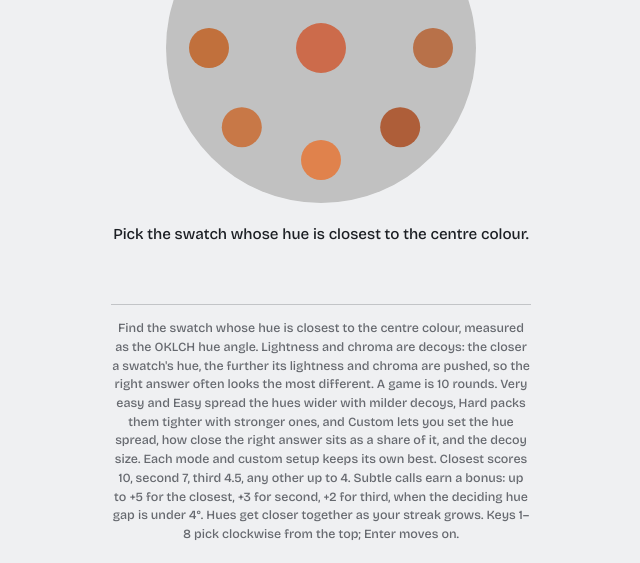
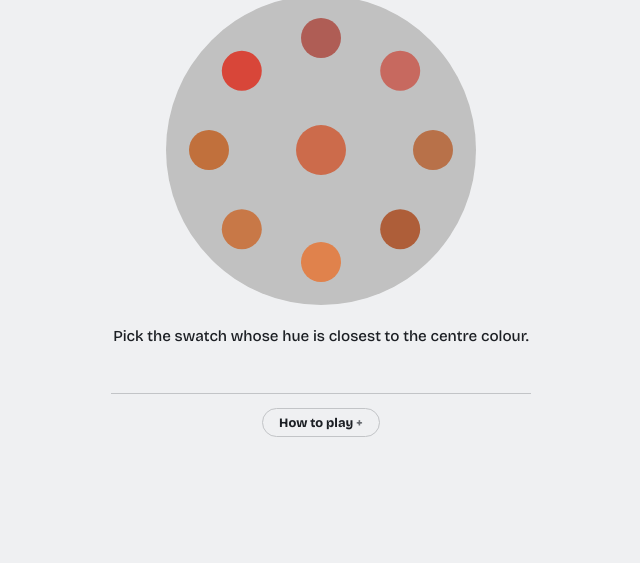
Before and after one commit to trevorandersen/HueMatch, a plain HTML site: page index.html in a window 1280 px wide. Shown: the part 245-808 px from the top of the page, without its empty margins (319-959 px from the left). Drawn offline with nearby package versions, Linux system fonts and the light colour scheme.

Commit message:
Hide the rules behind a How to play button
Co-Authored-By: Claude Opus 5.5 <noreply@anthropic.com>
Claude-Session: https://claude.ai/code/session_01Qf4ZPBbqjgEznqGFXznWMz

```diff
--- a/index.html
+++ b/index.html
@@ -135,7 +135,16 @@ h1 { font-size: 1.6rem; font-weight: 750; letter-spacing: -0.02em; margin: 0; te
   border: 0; border-radius: 999px; padding: 10px 22px; cursor: pointer;
 }
 .next:focus-visible { outline: 2px solid var(--fg); outline-offset: 3px; }
-.foot { font-size: 0.78rem; color: var(--muted); text-align: center; line-height: 1.5; max-width: 34em; border-top: 1px solid var(--line); padding-top: 14px; }
+.foot { font-size: 0.78rem; color: var(--muted); text-align: center; line-height: 1.5; max-width: 34em; width: 100%; border-top: 1px solid var(--line); padding-top: 14px; }
+.foot summary {
+  display: inline-block; list-style: none; cursor: pointer; font: 600 0.8rem var(--display); color: var(--fg);
+  border: 1px solid var(--line); border-radius: 999px; padding: 6px 16px;
+}
+.foot summary::-webkit-details-marker { display: none; }
+.foot summary::after { content: " +"; color: var(--muted); }
+.foot[open] summary::after { content: " \2212"; }
+.foot summary:focus-visible { outline: 2px solid var(--fg); outline-offset: 2px; }
+.foot p { margin: 12px 0 0; }
 @media (prefers-reduced-motion: reduce) { .opt .dot { transition: none; } }
 </style>
 </head>
@@ -183,7 +192,10 @@ h1 { font-size: 1.6rem; font-weight: 750; letter-spacing: -0.02em; margin: 0; te
   <div class="detail" id="detail" hidden></div>
   <button class="next" id="next" hidden>Next colour</button>
 
-  <p class="foot">Find the swatch whose hue is closest to the centre colour, measured as the OKLCH hue angle. Lightness and chroma are decoys: the closer a swatch's hue, the further its lightness and chroma are pushed, so the right answer often looks the most different. A game is 10 rounds. Very easy and Easy spread the hues wider with milder decoys, Hard packs them tighter with stronger ones, and Custom lets you set the hue spread, how close the right answer sits as a share of it, and the decoy size. Each mode and custom setup keeps its own best. Closest scores 10, second 7, third 4.5, any other up to 4. Subtle calls earn a bonus: up to +5 for the closest, +3 for second, +2 for third, when the deciding hue gap is under 4°. Hues get closer together as your streak grows. Keys 1–8 pick clockwise from the top; Enter moves on.</p>
+  <details class="foot" id="howto">
+    <summary>How to play</summary>
+    <p>Find the swatch whose hue is closest to the centre colour, measured as the OKLCH hue angle. Lightness and chroma are decoys: the closer a swatch's hue, the further its lightness and chroma are pushed, so the right answer often looks the most different. A game is 10 rounds. Very easy and Easy spread the hues wider with milder decoys, Hard packs them tighter with stronger ones, and Custom lets you set the hue spread, how close the right answer sits as a share of it, and the decoy size. Each mode and custom setup keeps its own best. Closest scores 10, second 7, third 4.5, any other up to 4. Subtle calls earn a bonus: up to +5 for the closest, +3 for second, +2 for third, when the deciding hue gap is under 4°. Hues get closer together as your streak grows. Keys 1–8 pick clockwise from the top; Enter moves on.</p>
+  </details>
 </main>
 
 <script>
```
